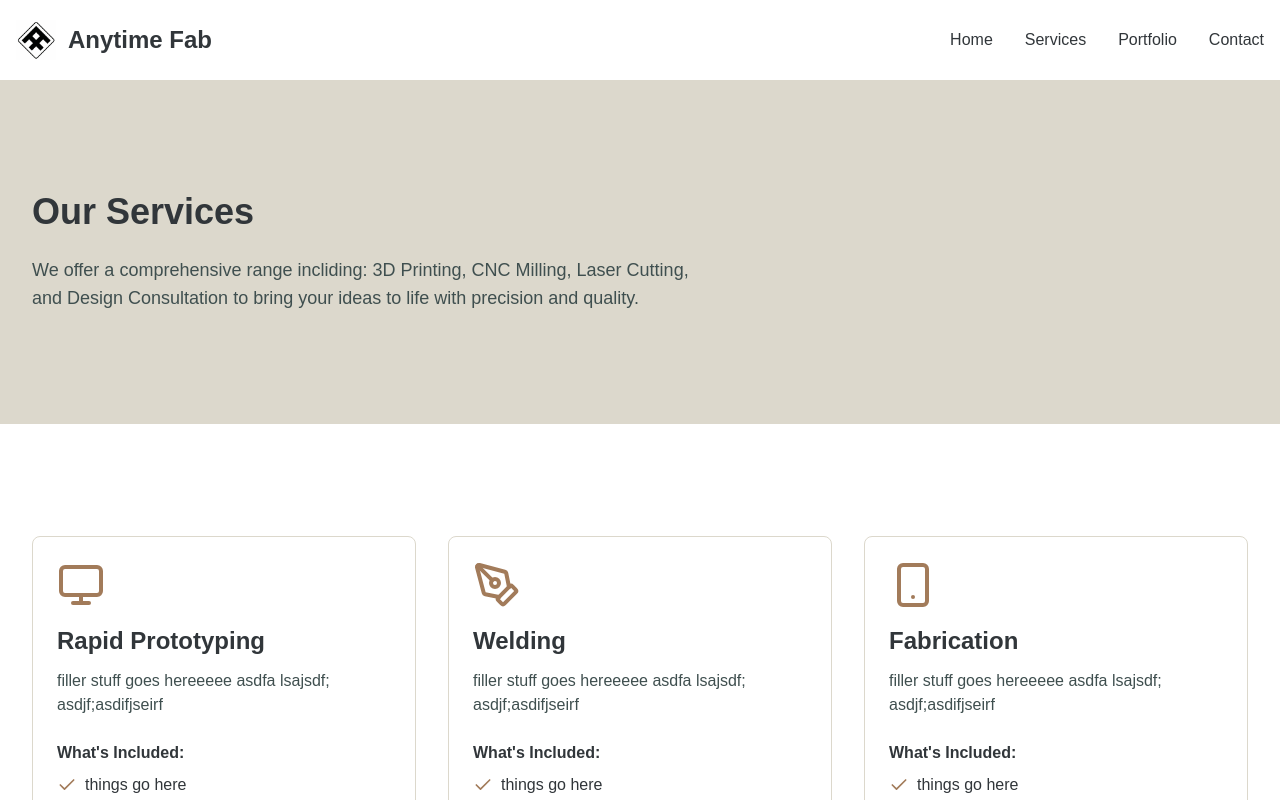
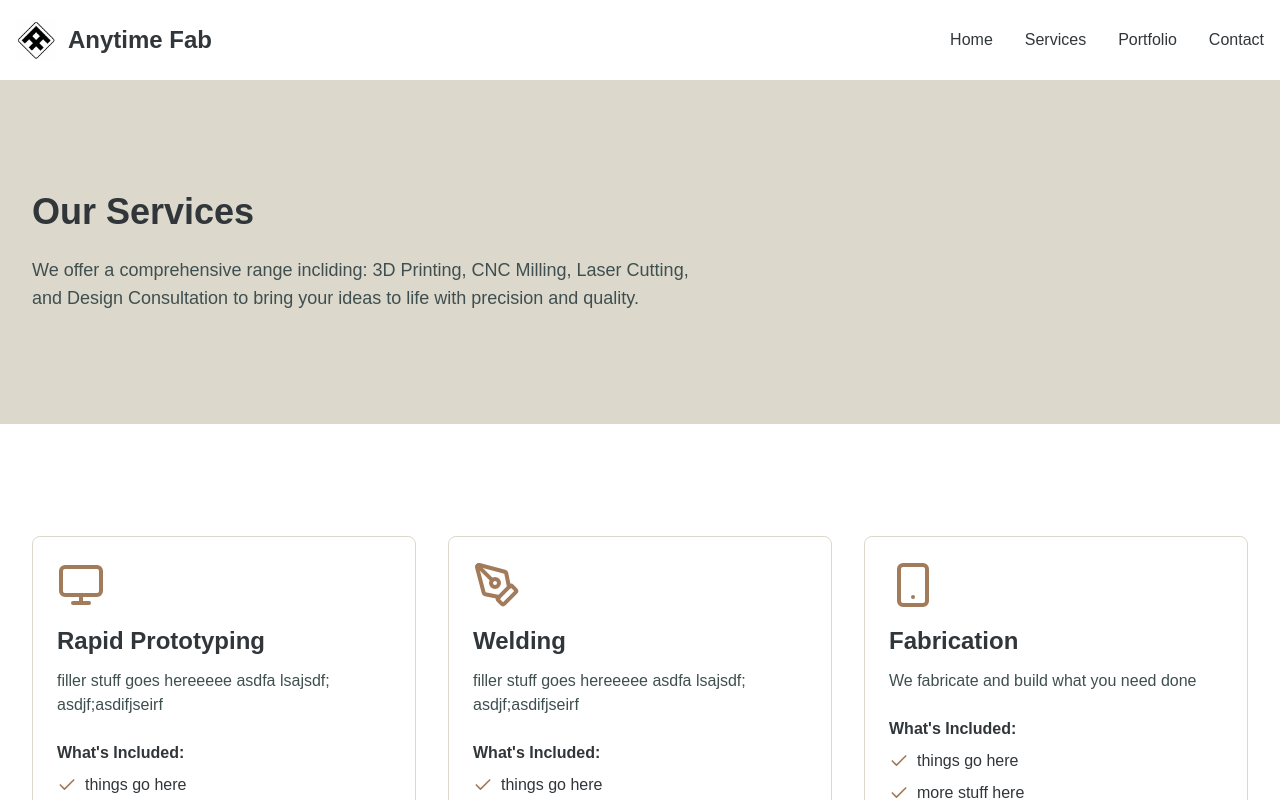
Before and after one commit to WisePixie/AnytimeFab, a React app: page /services in a window 1280 px wide. Shown: the top 800 px of the page. Built offline with nearby package versions, Linux system fonts and the light colour scheme; the HTML template or start-up script is replaced by a standard one.

Commit message:
changed service page, under fabrication

```diff
--- a/src/pages/Services.tsx
+++ b/src/pages/Services.tsx
@@ -38,7 +38,7 @@ export const Services = () => {
       icon: <SmartphoneIcon className="h-12 w-12 text-accent" />,
       title: "Fabrication",
       description:
-        "filler stuff goes hereeeee  asdfa lsajsdf; asdjf;asdifjseirf ",
+        "We fabricate and build what you need done ",
       features: [
         "things go here",
         "more stuff here",
```
